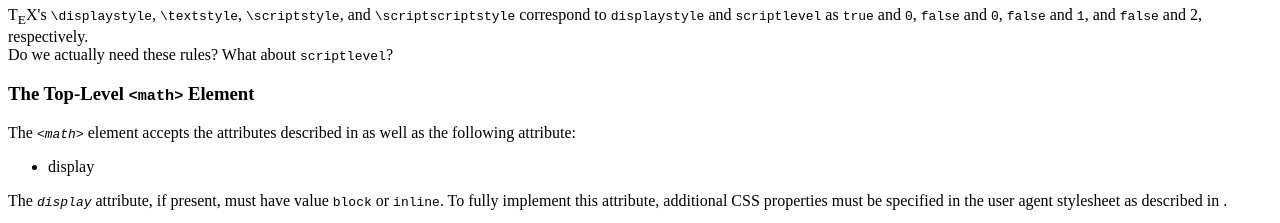
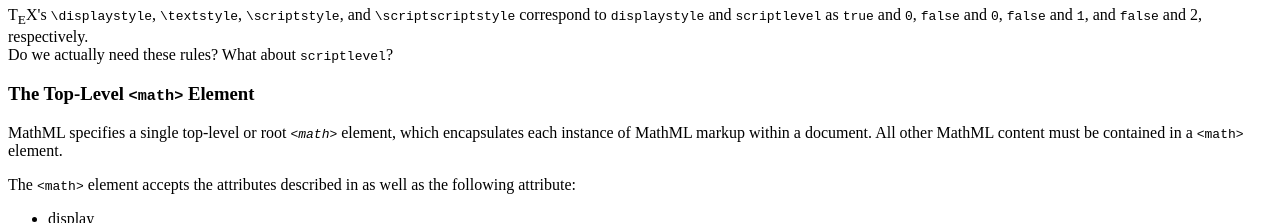
Before and after one commit to w3c/mathml-core, a plain HTML site: page index.html in a window 1280 px wide. Shown: the part 3260-3483 px from the top of the page. Drawn offline with Linux system fonts and the light colour scheme.

Commit message:
Copy some desc for the <math> root from MathML3.

```diff
--- a/index.html
+++ b/index.html
@@ -543,9 +543,13 @@
       </section>
       <section>
         <h3>The Top-Level <code>&lt;math&gt;</code> Element</h3>
-        <p>
-          The
-          <dfn><code>&lt;math&gt;</code></dfn>
+        <p>MathML specifies a single top-level or root
+          <dfn><code>&lt;math&gt;</code></dfn> element, which encapsulates each
+          instance of MathML markup within a document. All other MathML content
+          must be contained in a <code>&lt;math&gt;</code> element.
+        </p>
+        <p>
+          The <code>&lt;math&gt;</code>
           element accepts the attributes described
           in <a href="#global-attributes"></a> as well as the
           following attribute:
```
